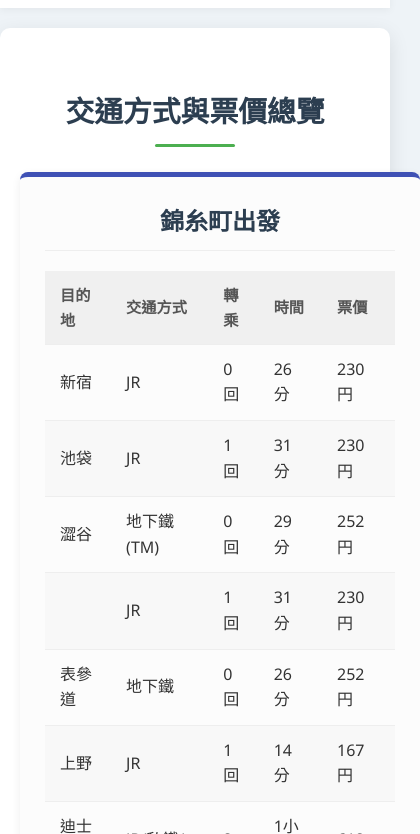
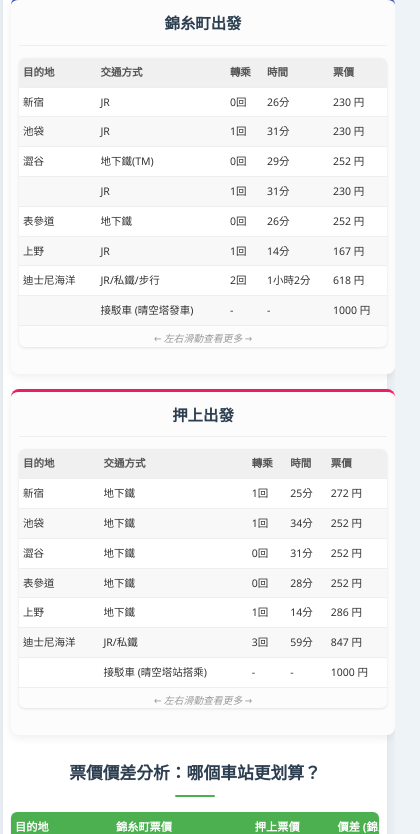
Before and after one commit to jerry9856/tokyoindex, a plain HTML site: page index.html in a window 390 px wide. Shown: the part 156-990 px from the top of the page, 420 px wide, since content can reach past the window. Drawn offline with Linux system fonts and the light colour scheme.

Commit message:
refactor: 響應式設計

```diff
--- a/index.html
+++ b/index.html
@@ -8,99 +8,117 @@
         body {
             font-family: 'Segoe UI', Tahoma, Geneva, Verdana, sans-serif;
             margin: 0;
-            background-color: #eef3f7; /* Lighter background */
+            background-color: #eef3f7;
             color: #333;
             line-height: 1.6;
+            padding: 0;
         }
 
         h1 {
             color: #2c3e50;
             text-align: center;
-            padding: 30px 20px;
+            padding: 20px 15px;
             background-color: #ffffff;
-            margin-bottom: 20px;
+            margin-bottom: 15px;
             box-shadow: 0 2px 8px rgba(0, 0, 0, 0.05);
+            font-size: 1.6em;
         }
 
         h2 {
             color: #2c3e50;
             text-align: center;
-            margin: 40px 0 25px 0;
-            font-size: 1.8em;
+            margin: 30px 0 20px 0;
+            font-size: 1.5em;
             position: relative;
+            padding: 0 15px;
         }
         h2::after {
             content: '';
             display: block;
-            width: 80px;
+            width: 60px;
             height: 3px;
             background-color: #4CAF50;
-            margin: 10px auto 0;
+            margin: 8px auto 0;
             border-radius: 2px;
         }
 
         .container {
-            max-width: 1100px; /* Slightly wider container */
-            margin: 0 auto 40px auto;
+            max-width: 1100px;
+            margin: 0 auto 20px auto;
             background-color: #ffffff;
-            padding: 30px;
-            border-radius: 10px;
-            box-shadow: 0 6px 20px rgba(0, 0, 0, 0.1);
+            padding: 20px 15px;
+            border-radius: 8px;
+            box-shadow: 0 4px 15px rgba(0, 0, 0, 0.08);
         }
 
         .comparison-section {
             display: flex;
-            flex-wrap: wrap; /* Allow wrapping on smaller screens */
-            gap: 20px;
+            flex-wrap: wrap;
+            gap: 15px;
             justify-content: center;
-            margin-bottom: 30px;
+            margin-bottom: 25px;
         }
 
         .station-card {
-            flex: 1 1 45%; /* Flex-grow, flex-shrink, basis */
-            min-width: 400px; /* Minimum width for each card */
+            flex: 1 1 45%;
+            min-width: 320px;
             background-color: #fcfcfc;
             border-radius: 8px;
             box-shadow: 0 3px 10px rgba(0, 0, 0, 0.07);
-            padding: 25px;
-            border-top: 5px solid; /* For station specific color */
+            padding: 20px 15px;
+            border-top: 4px solid;
         }
 
         .station-card.kinshicho {
-            border-color: #3f51b5; /* Indigo for Kinshicho */
+            border-color: #3f51b5;
         }
         .station-card.oshiage {
-            border-color: #e91e63; /* Pink for Oshiage */
+            border-color: #e91e63;
         }
 
         .station-card h3 {
             text-align: center;
             color: #2c3e50;
             margin-top: 0;
-            margin-bottom: 20px;
-            font-size: 1.5em;
-            padding-bottom: 10px;
+            margin-bottom: 15px;
+            font-size: 1.3em;
+            padding-bottom: 8px;
             border-bottom: 1px solid #eee;
+        }
+
+        /* 表格容器 - 支援橫向滾動 */
+        .table-container {
+            overflow-x: auto;
+            margin-bottom: 15px;
+            border-radius: 6px;
+            box-shadow: 0 1px 3px rgba(0, 0, 0, 0.1);
         }
 
         table {
             width: 100%;
+            min-width: 500px; /* 確保表格有最小寬度 */
             border-collapse: collapse;
-            margin-bottom: 20px;
+            margin: 0;
+            background-color: white;
         }
 
         th, td {
-            padding: 12px 15px;
+            padding: 10px 8px;
             text-align: left;
             border-bottom: 1px solid #eee;
+            font-size: 0.9em;
+            white-space: nowrap; /* 防止文字換行 */
         }
 
         th {
             background-color: #f0f0f0;
             color: #555;
             font-weight: bold;
-            font-size: 0.95em;
-            text-transform: capitalize; /* Capitalize first letter */
+            font-size: 0.85em;
+            text-transform: capitalize;
+            position: sticky;
+            top: 0;
+            z-index: 1;
         }
 
         tr:nth-child(even) {
@@ -111,20 +129,21 @@
             background-color: #eef;
         }
 
-        /* Specific styling for the overall comparison table (價差) */
+        /* 價差分析表格特殊樣式 */
         .price-difference-table th {
             background-color: #4CAF50;
             color: white;
             text-transform: uppercase;
+            font-size: 0.8em;
         }
 
         .highlight-positive {
-            color: #d32f2f; /* Red for higher cost for you */
+            color: #d32f2f;
             font-weight: bold;
         }
 
         .highlight-negative {
-            color: #388e3c; /* Green for lower cost for you */
+            color: #388e3c;
             font-weight: bold;
         }
 
@@ -135,34 +154,175 @@
 
         .note {
             background-color: #eaf6fd;
-            border-left: 5px solid #2196F3;
-            padding: 15px;
-            margin-top: 30px;
+            border-left: 4px solid #2196F3;
+            padding: 12px 15px;
+            margin-top: 20px;
             border-radius: 5px;
             color: #333;
+            font-size: 0.95em;
         }
 
         .note strong {
             color: #1976D2;
         }
 
-        /* Responsive adjustments */
+        .note ul {
+            margin: 8px 0;
+            padding-left: 20px;
+        }
+
+        .note li {
+            margin-bottom: 4px;
+        }
+
+        /* 大螢幕響應式 */
+        @media (max-width: 1200px) {
+            .container {
+                margin: 0 10px 20px 10px;
+                padding: 20px 15px;
+            }
+        }
+
+        /* 平板響應式 */
         @media (max-width: 900px) {
             .comparison-section {
-                flex-direction: column; /* Stack cards vertically */
+                flex-direction: column;
                 align-items: center;
             }
             .station-card {
-                min-width: unset; /* Remove min-width to allow full flexibility */
-                width: 100%; /* Take full width on smaller screens */
+                min-width: unset;
+                width: 100%;
+                max-width: 600px;
             }
+            h2 {
+                font-size: 1.4em;
+            }
+            table {
+                min-width: 450px;
+            }
+        }
+
+        /* 手機響應式 */
+        @media (max-width: 600px) {
+            body {
+                font-size: 14px;
+            }
+
+            h1 {
+                padding: 15px 10px;
+                font-size: 1.3em;
+                line-height: 1.3;
+            }
+
+            h2 {
+                font-size: 1.2em;
+                margin: 20px 0 15px 0;
+            }
+
+            h2::after {
+                width: 40px;
+                height: 2px;
+            }
+
             .container {
-                padding: 20px;
-                margin: 20px auto;
+                margin: 0 5px 15px 5px;
+                padding: 15px 10px;
+                border-radius: 6px;
             }
+
+            .station-card {
+                padding: 15px 10px;
+                border-top-width: 3px;
+            }
+
+            .station-card h3 {
+                font-size: 1.1em;
+                margin-bottom: 12px;
+            }
+
+            th, td {
+                padding: 8px 6px;
+                font-size: 0.8em;
+            }
+
+            th {
+                font-size: 0.75em;
+            }
+
+            table {
+                min-width: 400px;
+            }
+
+            .note {
+                padding: 10px 12px;
+                font-size: 0.9em;
+                margin-top: 15px;
+            }
+
+            .note ul {
+                padding-left: 15px;
+            }
+
+            /* 表格滾動提示 */
+            .table-container::after {
+                content: "← 左右滑動查看更多 →";
+                display: block;
+                text-align: center;
+                font-size: 0.7em;
+                color: #999;
+                margin-top: 5px;
+                font-style: italic;
+            }
+        }
+
+        /* 超小螢幕 */
+        @media (max-width: 400px) {
             h1 {
-                padding: 20px 10px;
+                font-size: 1.1em;
+                padding: 12px 8px;
             }
+
+            .container {
+                margin: 0 3px 10px 3px;
+                padding: 12px 8px;
+            }
+
+            .station-card {
+                padding: 12px 8px;
+            }
+
+            th, td {
+                padding: 6px 4px;
+                font-size: 0.75em;
+            }
+
+            table {
+                min-width: 350px;
+            }
+
+            .note {
+                padding: 8px 10px;
+                font-size: 0.85em;
+            }
+        }
+
+        /* 橫向滾動條樣式優化 */
+        .table-container::-webkit-scrollbar {
+            height: 8px;
+        }
+
+        .table-container::-webkit-scrollbar-track {
+            background: #f1f1f1;
+            border-radius: 4px;
+        }
+
+        .table-container::-webkit-scrollbar-thumb {
+            background: #c1c1c1;
+            border-radius: 4px;
+        }
+
+        .table-container::-webkit-scrollbar-thumb:hover {
+            background: #a8a8a8;
         }
     </style>
 </head>
@@ -174,6 +334,7 @@
         <div class="comparison-section">
             <div class="station-card kinshicho">
                 <h3>錦糸町出發</h3>
+                <div class="table-container">
                     <table>
                         <thead>
                             <tr>
@@ -196,9 +357,11 @@
                         </tbody>
                     </table>
                 </div>
+            </div>
 
             <div class="station-card oshiage">
                 <h3>押上出發</h3>
+                <div class="table-container">
                     <table>
                         <thead>
                             <tr>
@@ -221,10 +384,10 @@
                     </table>
                 </div>
             </div>
-
-        ---
+        </div>
 
         <h2>票價價差分析：哪個車站更划算？</h2>
+        <div class="table-container">
             <table class="price-difference-table">
                 <thead>
                     <tr>
@@ -287,6 +450,7 @@
                     </tr>
                 </tbody>
             </table>
+        </div>
 
         <div class="note">
             <p><strong>價差說明：</strong></p>
```
Lines whose indentation alone changed are shown as unchanged.
